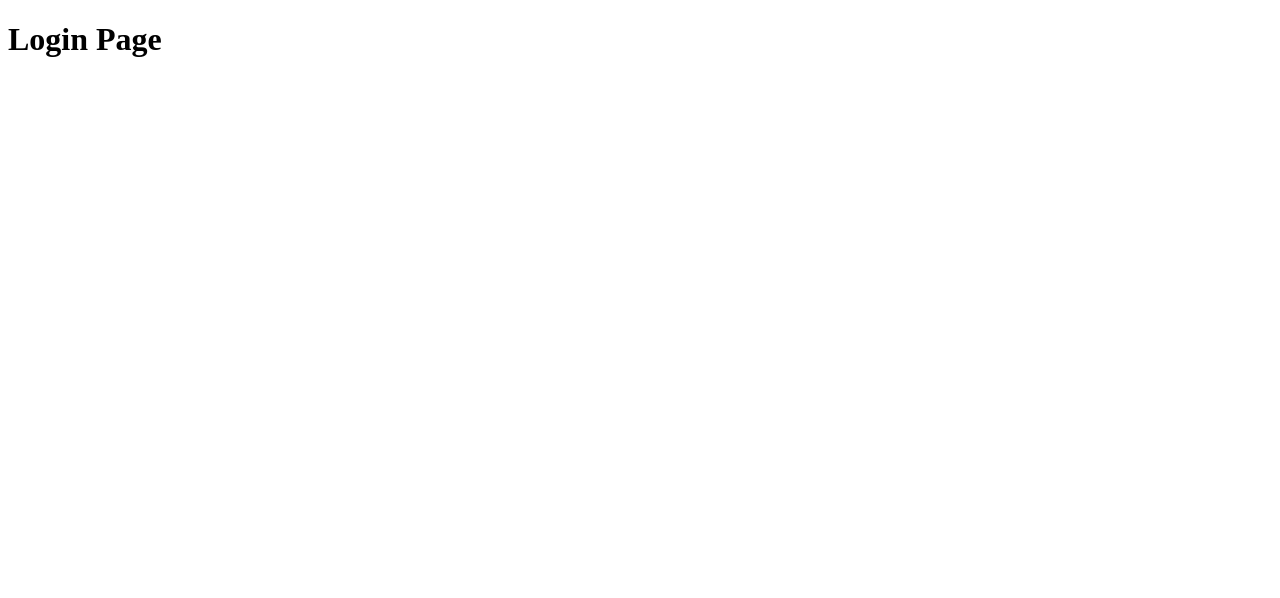
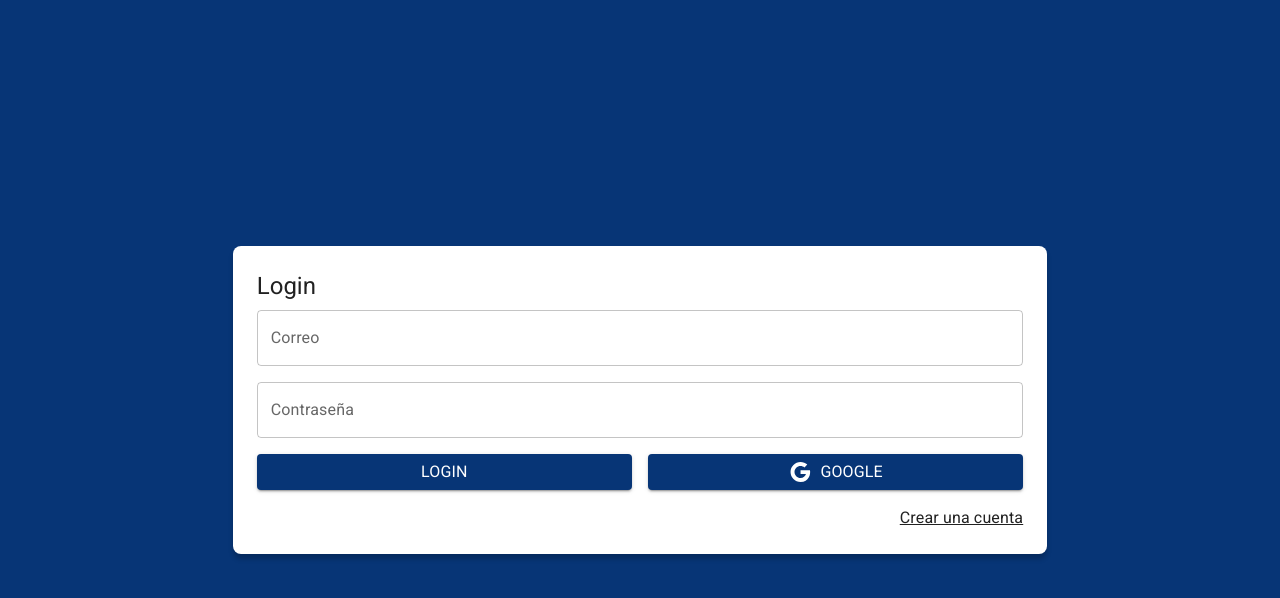
Before and after one commit to fersanti2896/17-curso-react-journalApp-material-ui, a React (Vite) app: page /auth/login in a window 1280 px wide. Shown: the top 598 px of the page. Built offline with nearby package versions, Linux system fonts and the light colour scheme.

Commit message:
Instalación de Material UI y diseño de LoginPage.jsx

```diff
--- a/index.html
+++ b/index.html
@@ -2,9 +2,9 @@
 <html lang="en">
   <head>
     <meta charset="UTF-8" />
-    <link rel="icon" type="image/svg+xml" href="/vite.svg" />
+    <link rel="stylesheet" href="https://fonts.googleapis.com/css?family=Roboto:300,400,500,700&display=swap" />
     <meta name="viewport" content="width=device-width, initial-scale=1.0" />
-    <title>Vite + React</title>
+    <title>Journal App</title>
   </head>
   <body>
     <div id="root"></div>
--- a/package.json
+++ b/package.json
@@ -9,6 +9,10 @@
     "preview": "vite preview"
   },
   "dependencies": {
+    "@emotion/react": "^11.10.6",
+    "@emotion/styled": "^11.10.6",
+    "@mui/icons-material": "^5.11.9",
+    "@mui/material": "^5.11.10",
     "react": "^18.2.0",
     "react-dom": "^18.2.0",
     "react-router-dom": "^6.8.1"
--- a/src/JournalApp.jsx
+++ b/src/JournalApp.jsx
@@ -1,9 +1,12 @@
 import { AppRouter } from './router/AppRouter';
+import { AppTheme } from './theme';
 
 export const JournalApp = () => {
     return (
         <>
-            <AppRouter />
+            <AppTheme>
+                <AppRouter />
+            </AppTheme>
         </>
     )
 }
--- a/src/auth/pages/LoginPage.jsx
+++ b/src/auth/pages/LoginPage.jsx
@@ -1,8 +1,63 @@
+import { Link as RouterLink } from 'react-router-dom';
+import { Google } from '@mui/icons-material';
+import { Button, Grid, Link, TextField, Typography } from '@mui/material';
 
 export const LoginPage = () => {
     return (
         <>
-            <h1>Login Page</h1>
+            <Grid alignItems="center"
+                  direction="column"
+                  container
+                  justifyContent="center"
+                  spacing={ 0 }
+                  sx={{ minHeight: '100vh', backgroundColor: 'primary.main', padding: 4 }} >
+                    <Grid item
+                          className='box-shadow'
+                          xs={ 3 }
+                          sx={{ backgroundColor: 'white', borderRadius:2 , padding: 3 }} >
+                            <Typography variant='h5' sx={{ mb: 1 }}>Login</Typography>
+                            <form>
+                                <Grid container>
+                                    <Grid item sx={{ mb: 2 }} xs={ 12 } >
+                                        <TextField label='Correo'
+                                                   placeholder='correo@google.com'
+                                                   type='email'
+                                                   fullWidth />
+                                    </Grid>
+
+                                    <Grid item sx={{ mb: 2 }} xs={ 12 }>
+                                        <TextField label='Contraseña'
+                                                   placeholder='Contraseña'
+                                                   type='password'
+                                                   fullWidth />
+                                    </Grid>
+
+                                    <Grid container spacing={ 2 } sx={{ mb: 2 }}>
+                                        <Grid item xs={ 12 } sm={ 6 }>
+                                            <Button fullWidth variant='contained'>
+                                            <Typography>Login</Typography>
+                                            </Button>
+                                        </Grid>
+
+                                        <Grid item xs={ 12 } sm={ 6 }>
+                                            <Button fullWidth variant='contained'>
+                                                <Google />
+                                                <Typography sx={{ ml: 1 }}>Google</Typography>
+                                            </Button>
+                                        </Grid>
+                                    </Grid>
+
+                                    <Grid container direction='row' justifyContent='end'>
+                                        <Link color='inherit'
+                                              component={ RouterLink }
+                                              to='/auth/register'>
+                                            Crear una cuenta
+                                        </Link>
+                                    </Grid>
+                                </Grid>
+                            </form>
+                    </Grid>
+            </Grid>
         </>
     )
 }
--- a/src/journal/pages/JournalPage.jsx
+++ b/src/journal/pages/JournalPage.jsx
@@ -1,8 +1,11 @@
+import { MailOutline } from '@mui/icons-material';
+import { Typography } from '@mui/material';
 
 export const JournalPage = () => {
     return (
         <>
-            <h1>Journal Page</h1>
+            <Typography variant='h1'>Journal Page</Typography>
+            <MailOutline />
         </>
     )
 }
--- a/src/style.css
+++ b/src/style.css
@@ -0,0 +1,4 @@
+
+.box-shadow {
+    box-shadow: 0px 5px 5px rgba(0, 0, 0, 0.2);
+}
--- /dev/null
+++ b/src/theme/AppTheme.jsx
@@ -0,0 +1,13 @@
+import { ThemeProvider } from '@emotion/react';
+import { CssBaseline } from '@mui/material';
+import { blueTheme } from './';
+
+export const AppTheme = ({ children }) => {
+    return (
+        <ThemeProvider theme={ blueTheme } >
+            <CssBaseline />
+
+            { children }
+        </ThemeProvider>
+    )
+}
--- /dev/null
+++ b/src/theme/blueTheme.js
@@ -0,0 +1,16 @@
+import { createTheme } from '@mui/material';
+import { red } from '@mui/material/colors';
+
+export const blueTheme = createTheme({
+    palette: {
+        primary: {
+          main: '#073576',
+        },
+        secondary: {
+          main: '#12376b',
+        },
+        error: {
+          main: red.A400,
+        },
+      }
+});
--- /dev/null
+++ b/src/theme/index.js
@@ -0,0 +1,3 @@
+
+export * from './AppTheme';
+export * from './blueTheme';
```
Also changed, not shown: 1 other file (tests, documents, lock files or other folders).
